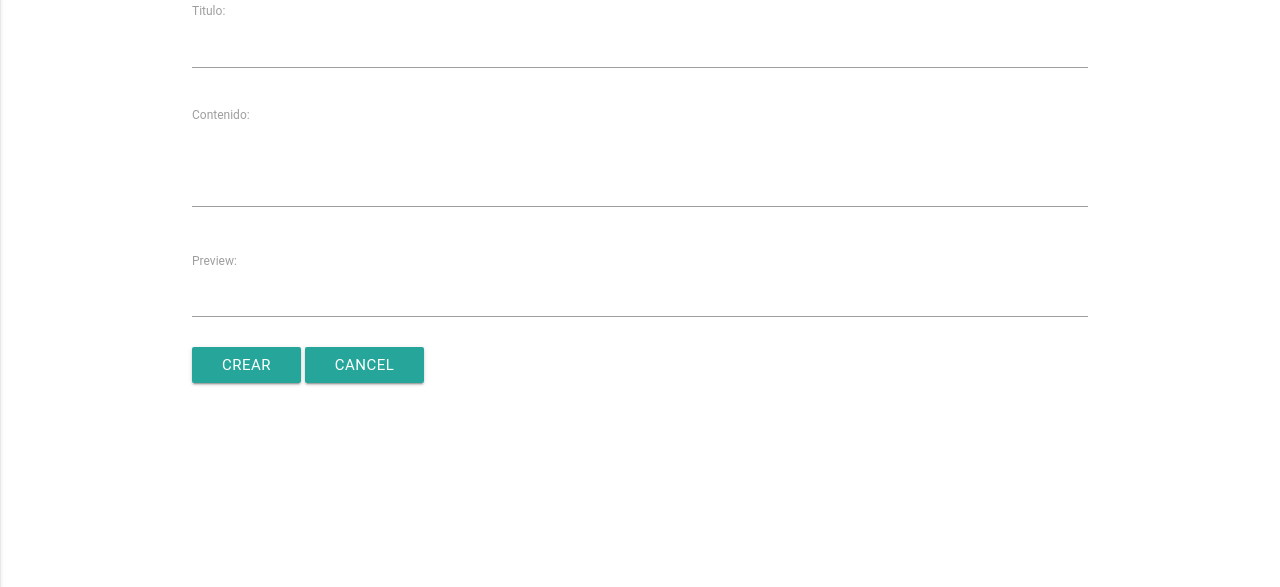
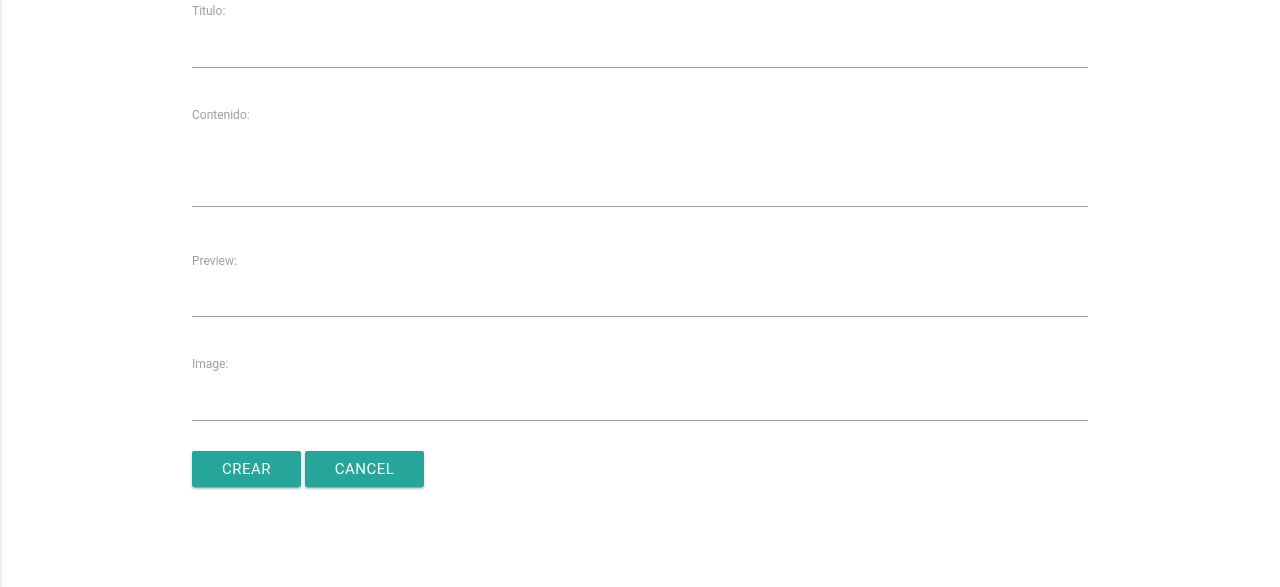
Before and after one commit to metalerk/4mlabs-platform-old, a Django app: page /posts/a/ in a window 1280 px wide. Shown: the part 213-800 px from the top of the page. Run offline with Django 3.2, Linux system fonts and the light colour scheme; some libraries are stand-ins or nearby versions; some web fonts are replaced.

Commit message:
images adding

```diff
--- a/blog/forms.py
+++ b/blog/forms.py
@@ -4,12 +4,13 @@ from .models import Post
 class PostForm(forms.ModelForm):
 	class Meta:
 		model = Post
-		fields = ["title", "content", "preview"]
+		fields = ["title", "content", "preview", "image"]
 		widgets = {
 
 			"title": forms.TextInput(attrs={'class' : 'input-field'}),
 			"content": forms.Textarea(attrs={'class': 'materialize-textarea'}),
-			"preview": forms.TextInput(attrs={'class' : 'input-field'})
+			"preview": forms.TextInput(attrs={'class' : 'input-field'}),
+			"image" : forms.ClearableFileInput(attrs={'class': 'file-path validate', 'type' : 'text'})
 
 		}
 
--- a/blog/models.py
+++ b/blog/models.py
@@ -3,6 +3,7 @@ from django.core.urlresolvers import reverse
 
 class Post(models.Model):
 	title = models.CharField(max_length=120, blank=False)
+	image = models.FileField(null=True, blank=True, default='settings.MEDIA_ROOT/img/default.jpg')
 	content = models.TextField(blank=False)
 	updated = models.DateTimeField(auto_now=True, auto_now_add=False)
 	timestamp = models.DateTimeField(auto_now=False, auto_now_add=True)
--- a/blog/views.py
+++ b/blog/views.py
@@ -37,7 +37,7 @@ def post_list(request, deleted=False):
 
 def post_create(request):
 
-	form = PostForm(request.POST or None)
+	form = PostForm(request.POST or None, request.FILES or None)
 
 	context = {
 		"title": prompt + "create",
@@ -88,7 +88,7 @@ def post_update(request, id=None):
 
 	instance = get_object_or_404(Post, id=id)
 
-	form = PostForm(request.POST or None, instance=instance)
+	form = PostForm(request.POST or None, request.FILES or None, instance=instance)
 
 	context = {
 		'title': prompt + "update",
--- a/templates/post_create.html
+++ b/templates/post_create.html
@@ -26,7 +26,7 @@
 
 	<h1 class="ui center aligned header">Crear Entrada</h1>
 
-	<form method="POST" action="" class="ui form">
+	<form method="POST" action="" class="ui form" enctype="multipart/form-data">
 
 		{% csrf_token %}
 		{{ form.as_p }}
--- a/website/settings.py
+++ b/website/settings.py
@@ -25,7 +25,7 @@ SECRET_KEY = 'tmhzy3!0_xeaswkv0ih_*ocml8mu-x+rm_w_nqmj*+mo!ratqy'
 # SECURITY WARNING: don't run with debug turned on in production!
 DEBUG = True
 
-ALLOWED_HOSTS = []
+ALLOWED_HOSTS = ['localhost']
 
 
 # Application definition
@@ -126,3 +126,7 @@ STATICFILES_DIR = [
 ]
 
 STATIC_ROOT = os.path.join(BASE_DIR, "static")
+
+MEDIA_URL = '/media/'
+
+MEDIA_ROOT = os.path.join(os.path.dirname(BASE_DIR), "media")
--- a/website/urls.py
+++ b/website/urls.py
@@ -27,3 +27,4 @@ urlpatterns = [
 
 if settings.DEBUG:
     urlpatterns += static(settings.STATIC_URL, document_root=settings.STATIC_ROOT)
+    urlpatterns += static(settings.MEDIA_URL, document_root=settings.MEDIA_ROOT)
```
Also changed, not shown: blog/migrations/0004_post_image.py (added), db.sqlite3, img/CF_6004_el_gato_mariachi_siempre_dispuesto_a_emborracharte.jpg (added), img/CF_6004_el_gato_mariachi_siempre_dispuesto_a_emborracharte_3Ezjx1p.jpg (added), 2 other files.
